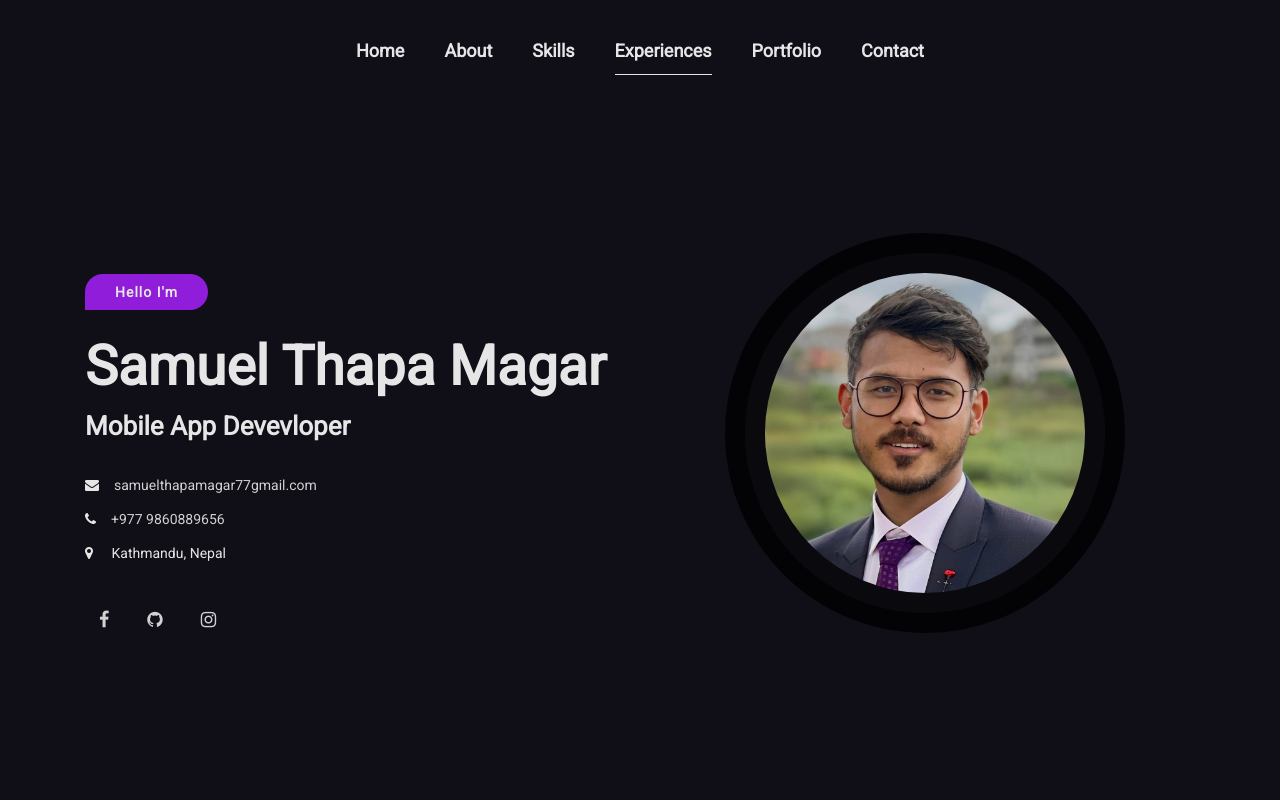
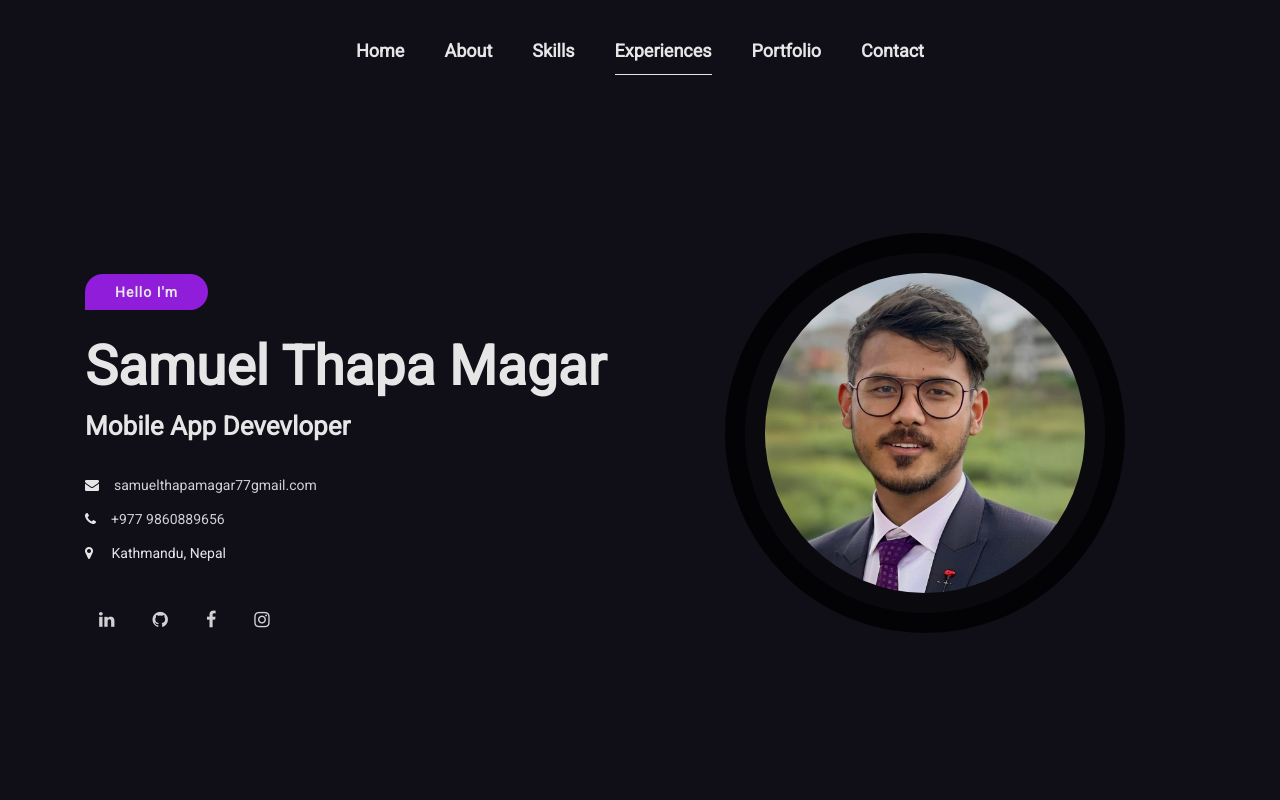
Before and after one commit to xamwell91/samuel_portfolio, a plain HTML site: page index.html in a window 1280 px wide. Shown: the top 800 px of the page. Drawn offline with Linux system fonts and the light colour scheme; some packages are replaced by stand-ins of ours.

Commit message:
add linkedin

```diff
--- a/index.html
+++ b/index.html
@@ -144,12 +144,15 @@
                             </ul>
 
                             <ul class="social-icon wow fadeInUp" data-wow-duration="0.8s" data-wow-delay="0.7s">
-                                <li><a href="https://www.facebook.com/samuelthapamagar777" target="_blank"><i
-                                            class="fa fa-facebook"></i></a></li>
+                                <li><a href="https://www.linkedin.com/in/samuelthapamagar/" target="_blank"><i
+                                            class="fa fa-linkedin"></i></a></li>
                                 <li><a href="https://github.com/samuelthapamagar" target="_blank"><i
                                             class="fa fa-github"></i></a></li>
+                                            <li><a href="https://www.facebook.com/samuelthapamagar777" target="_blank"><i
+                                            class="fa fa-facebook"></i></a></li>
                                 <li><a href="https://www.instagram.com/samuel.thapa.magar/" target="_blank"><i
                                             class="fa fa-instagram"></i></a></li>
+
                             </ul>
                         </div>
                     </div>
```
